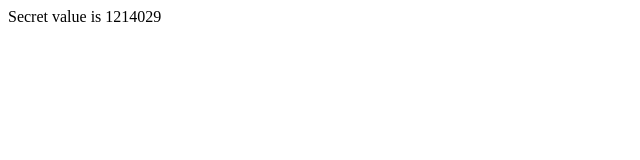
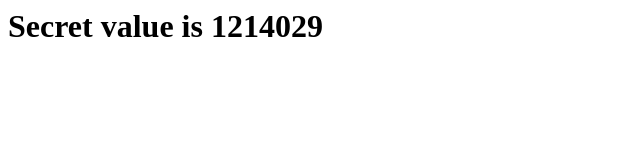
Before and after one commit to yoke777/flowers, a plain HTML site: page index.html in a window 1280 px wide. Shown: the whole page, without its empty margins (0-640 px from the left). Drawn offline with Linux system fonts and the light colour scheme.

Commit message:
Update index.html

```diff
--- a/index.html
+++ b/index.html
@@ -1 +1 @@
-<hi>Secret value is 1214029</hi>
+<h1>Secret value is 1214029</h1>
```
